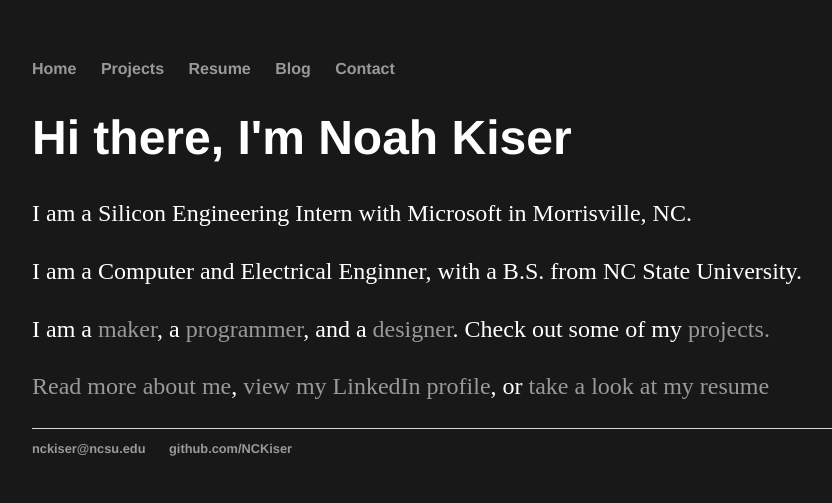
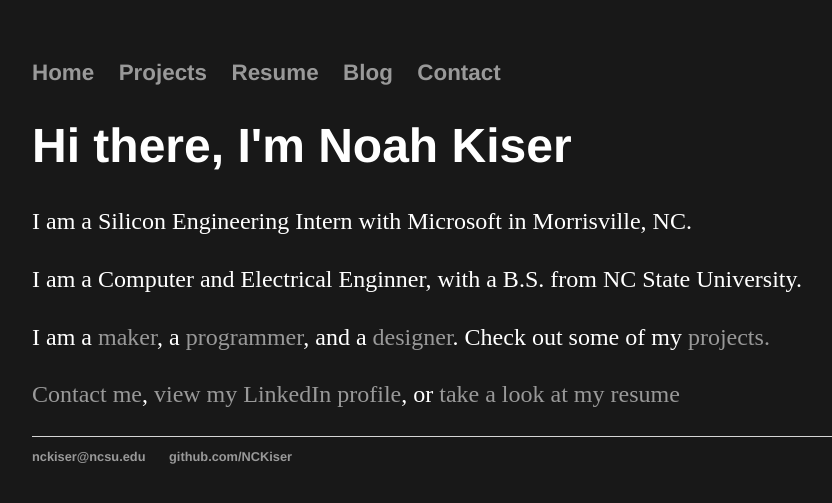
Before and after one commit to NCKiser/NCKiser.github.io, a Jekyll site: the page built from index.html, in a window 1280 px wide. Shown: the top 503 px of the page, without its empty margins (160-992 px from the left). Built offline with Jekyll 4.4.1, drawn with Linux system fonts in a browser that asks for light colours.

Commit message:
header font size increase, resume padding

```diff
--- a/css/main.css
+++ b/css/main.css
@@ -9,17 +9,20 @@ nav ul, footer ul {
     list-style: none;
     font-weight: bold;
 }
+nav ul li {
+	font-size: 1.4em;
+}
 nav ul li, footer ul li {
     display: inline;
     margin-right: 20px;
 }
 a {
-    text-decoration: none;
+	text-decoration: none;
     color: #999;
 }
 a:hover {
-    text-decoration: underline;
-	color: #fff;
+	text-decoration: underline;
+    color: #afa;
 }
 h1 {
     font-size: 3em;
--- a/index.html
+++ b/index.html
@@ -7,5 +7,5 @@ title: Noah Kiser Homepage
 	<p>I am a Silicon Engineering Intern with Microsoft in Morrisville, NC.</p>
 	<p>I am a Computer and Electrical Enginner, with a B.S. from NC State University.</p>
 	<p>I am a <a href="/projects">maker</a>, a <a href="/projects">programmer</a>, and a <a href="/projects">designer</a>. Check out some of my <a href="/projects">projects.</a></p>
-	<p><a href="/about">Read more about me</a>, <a href="https://www.linkedin.com/in/noah-kiser-31432712b/">view my LinkedIn profile</a>, or <a href="/resume">take a look at my resume</a></p>
+	<p><a href="/contact">Contact me</a>, <a href="https://www.linkedin.com/in/noah-kiser-31432712b/">view my LinkedIn profile</a>, or <a href="/resume">take a look at my resume</a></p>
 </div><!-- /.blurb -->
--- a/resume/index.html
+++ b/resume/index.html
@@ -11,6 +11,6 @@ title: Noah Kiser Resume
 			</ul>
 		</p>
 	</div>
-	<div  style="width:65vw;height:85vw;margin: 0 auto;">
+	<div  style="width:65vw;height:85vw;margin: 0 auto;padding-bottom:20px">
 		<iframe src="https://drive.google.com/file/d/1qSjuPLNaNFp7tqit2Zwu6bnRvs-ia1Gy/preview" width="100%" height="100%"></iframe>
 	</div>
```
